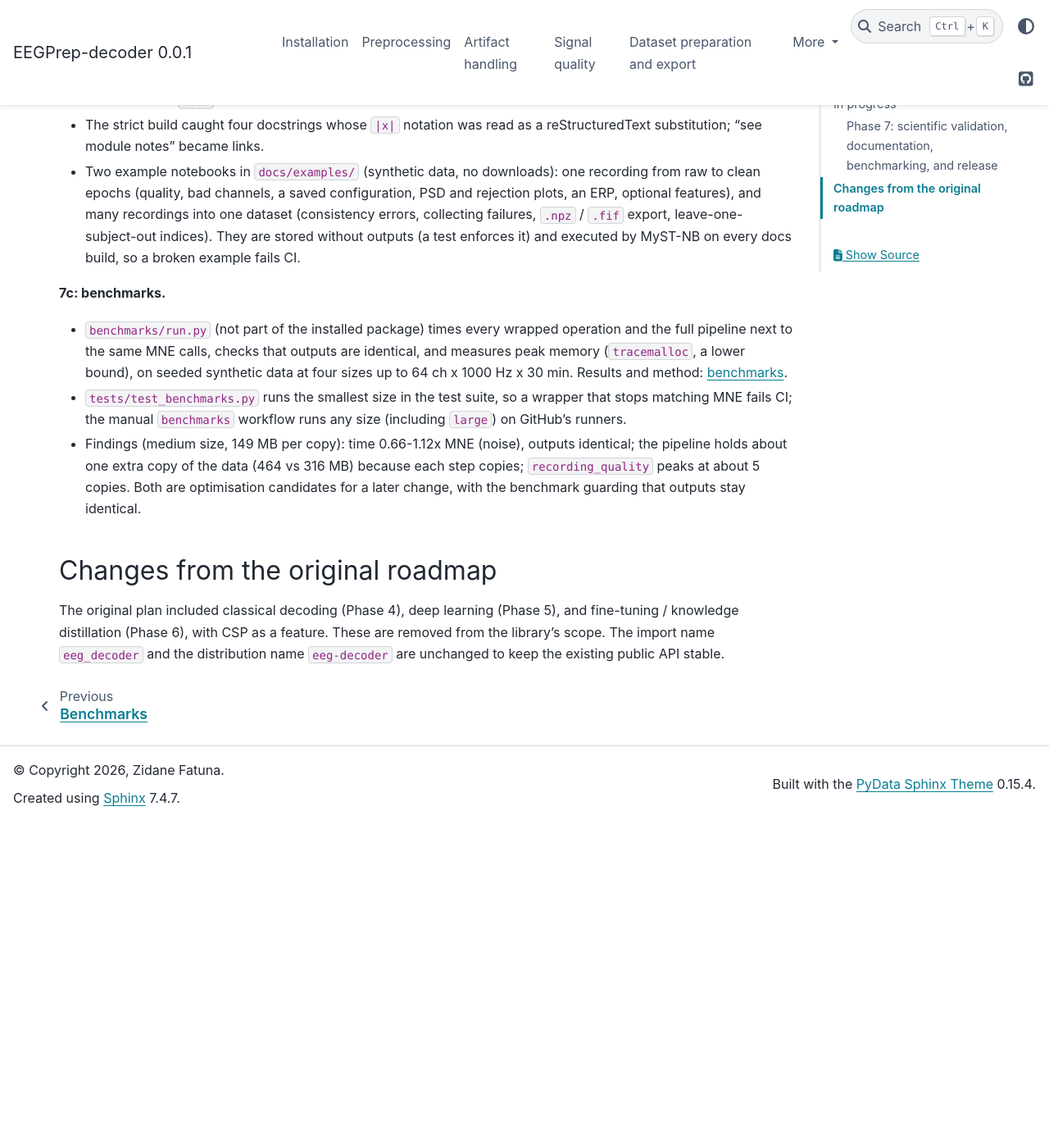
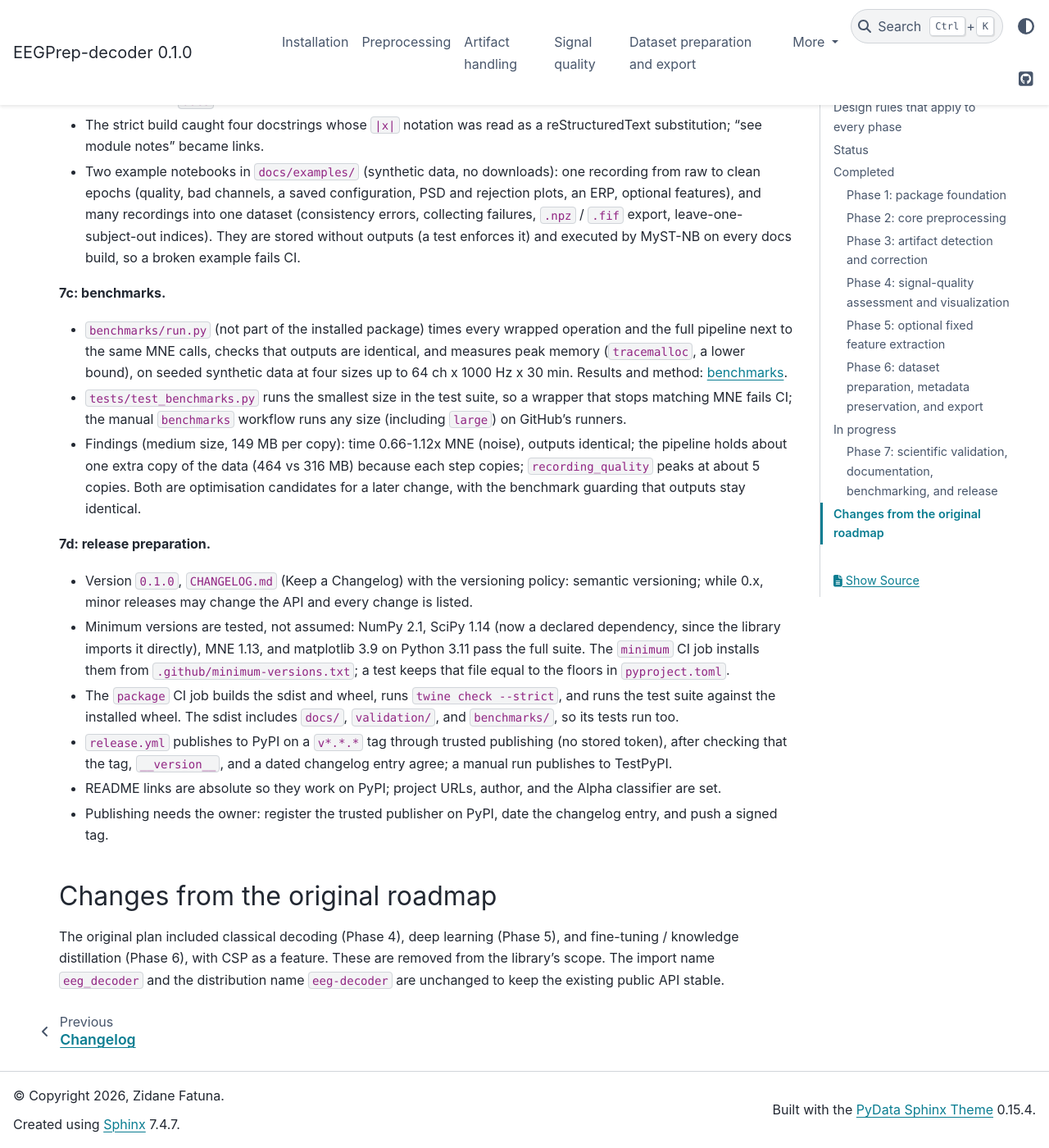
Before and after one commit to Z-bros/EEGPrep-decoder, a Sphinx documentation site: the page built from docs/ROADMAP.md, in a window 1280 px wide and 1400 px high, scrolled down 6440 px. Shown: the whole window at 82% size. Built offline with Sphinx 7.4.7 and the PyData theme 0.15.4, drawn with Linux system fonts in a browser that asks for light colours; before the commit the page ends 7442 px from its top, so only the background shows below that; some of the changed text lies outside the part shown.

Commit message:
build(release): prepare 0.1.0 with changelog, tested dependency floors, and PyPI release workflow

```diff
--- a/docs/ROADMAP.md
+++ b/docs/ROADMAP.md
@@ -71,7 +71,7 @@ feeds into such code, but that code is not part of the library.
 | 4 | Signal-quality assessment and visualization | Done (4a-4b) |
 | 5 | Optional fixed feature extraction | Done |
 | 6 | Dataset preparation, metadata preservation, and export | Done (6a-6c) |
-| 7 | Scientific validation, documentation, benchmarking, and release | In progress (7a-7c done, 7d next) |
+| 7 | Scientific validation, documentation, benchmarking, and release | Done; 0.1.0 awaits publishing |
 
 Each phase starts with a design review before code is written and is split
 into small sub-milestones. Function names in planned phases are proposals.
@@ -202,7 +202,7 @@ Decisions:
 | 7a | Real-data validation on PhysioNet EEGBCI; MNE behaviours pinned and documented | Done, awaiting first real-data run |
 | 7b | Documentation: Sphinx + numpydoc + pydata theme, user guide, API reference, notebooks, GitHub Pages | Done |
 | 7c | Benchmarks of the library itself: runtime and peak memory per operation and pipeline, versus calling MNE directly | Done |
-| 7d | Release `0.1.0` as `eeg-decoder`: changelog, CI on Python 3.11-3.13 x MNE 1.13 and latest, `build` + `twine check`, trusted publishing to PyPI on a version tag | Planned |
+| 7d | Release `0.1.0` as `eeg-decoder`: changelog, CI on Python 3.11-3.13 x MNE 1.13 and latest, `build` + `twine check`, trusted publishing to PyPI on a version tag | Done; publishing is the owner's step |
 
 **7a: scientific validation.**
 
@@ -269,6 +269,27 @@ Decisions:
   about 5 copies. Both are optimisation candidates for a later change, with
   the benchmark guarding that outputs stay identical.
 
+**7d: release preparation.**
+
+- Version `0.1.0`, `CHANGELOG.md` (Keep a Changelog) with the versioning
+  policy: semantic versioning; while 0.x, minor releases may change the API
+  and every change is listed.
+- Minimum versions are tested, not assumed: NumPy 2.1, SciPy 1.14 (now a
+  declared dependency, since the library imports it directly), MNE 1.13, and
+  matplotlib 3.9 on Python 3.11 pass the full suite. The `minimum` CI job
+  installs them from `.github/minimum-versions.txt`; a test keeps that file
+  equal to the floors in `pyproject.toml`.
+- The `package` CI job builds the sdist and wheel, runs `twine check
+  --strict`, and runs the test suite against the installed wheel. The sdist
+  includes `docs/`, `validation/`, and `benchmarks/`, so its tests run too.
+- `release.yml` publishes to PyPI on a `v*.*.*` tag through trusted
+  publishing (no stored token), after checking that the tag, `__version__`,
+  and a dated changelog entry agree; a manual run publishes to TestPyPI.
+- README links are absolute so they work on PyPI; project URLs, author, and
+  the Alpha classifier are set.
+- Publishing needs the owner: register the trusted publisher on PyPI, date
+  the changelog entry, and push a signed tag.
+
 ## Changes from the original roadmap
 
 The original plan included classical decoding (Phase 4), deep learning
--- a/docs/conf.py
+++ b/docs/conf.py
@@ -53,7 +53,7 @@ html_css_files = ["custom.css"]
 # Only the API reference has sub-pages; elsewhere the left sidebar would be empty.
 html_sidebars = {page: [] for page in (
     "index", "install", "guide/*", "examples/*", "module-notes", "mne-behaviours",
-    "validation", "benchmarks", "ROADMAP")}
+    "validation", "benchmarks", "changelog", "ROADMAP")}
 html_title = f"EEGPrep-decoder {release}"
 html_theme_options = {
     "github_url": "https://github.com/Z-bros/EEGPrep-decoder",
--- a/src/eeg_decoder/__init__.py
+++ b/src/eeg_decoder/__init__.py
@@ -8,6 +8,6 @@ and the optional ``features``.
 
 from eeg_decoder.config import EEGConfig
 
-__version__ = "0.0.1"
+__version__ = "0.1.0"
 
 __all__ = ["EEGConfig", "__version__"]
```
Also changed, not shown: CHANGELOG.md (added, +57 -0 lines), README.md (+34 -26 lines), docs/changelog.md (added, +2 -0 lines), docs/index.md (+1 -0 lines), docs/install.md (+12 -4 lines), pyproject.toml (+17 -9 lines), 5 other files.
